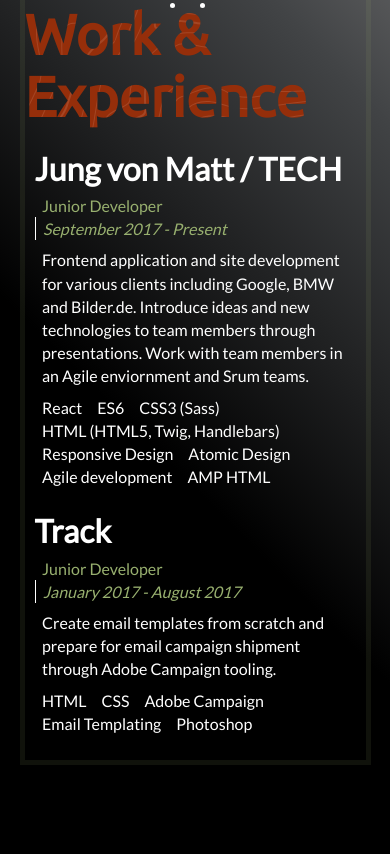
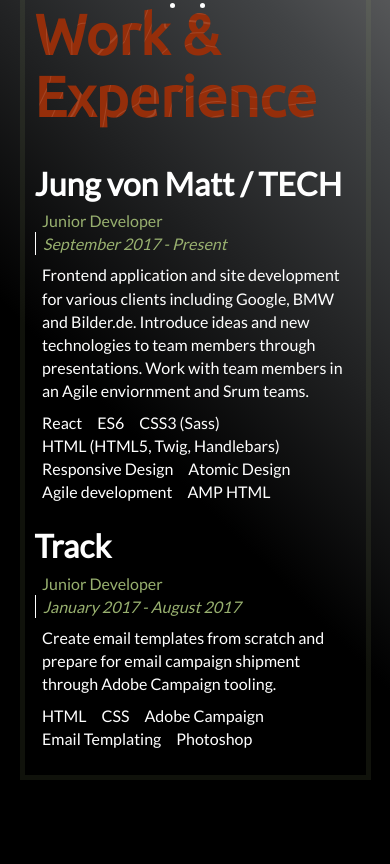
Before and after one commit to keevcodes/portfolio, a Gatsby site: page /work in a window 390 px wide. Shown: the part 435-1299 px from the top of the page. Built offline with nearby package versions, Linux system fonts and the light colour scheme; Gatsby itself is replaced by a stand-in of ours.

Commit message:
💄 minor adjustments to footer and text mobile

```diff
--- a/src/components/molecules/description.jsx
+++ b/src/components/molecules/description.jsx
@@ -15,9 +15,11 @@
 const Wrapper = styled.div`
   display: block;
   max-width: 100%;
+  padding: 0 10px 15px;
 
   @media screen and (min-width: 768px) {
     margin-left: -30px;
+      padding: 0;
   }
 `
 
--- a/src/components/molecules/footer.jsx
+++ b/src/components/molecules/footer.jsx
@@ -8,12 +8,17 @@
   display: flex;
   justify-content: space-between;
   width: 90vw;
-  margin: 45px auto 15px;
+  margin: 20px auto 0;
   list-style: none;
 
   @media (min-width: 768px) {
     justify-content: flex-start;
     margin: 0 auto;
+  }
+
+  & a {
+    text-decoration: none;
+    padding-bottom: 20px;
   }
 `
 
@@ -60,7 +65,7 @@
     return (<footer>
     <FooterList>
       {data.site.siteMetadata.footer.map(item => {
-        return (<a href={item.link} key={item.icon} style={{textDecoration: 'none'}}>
+        return (<a href={item.link} key={item.icon} >
         <FooterItem>
           <svg><use xlinkHref={"#icons_" + `${item.icon}`}/></svg>
         </FooterItem>
```
